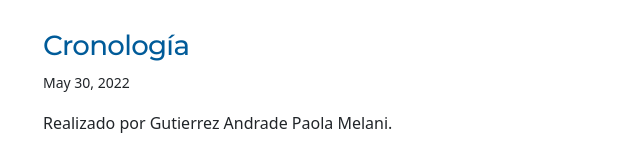
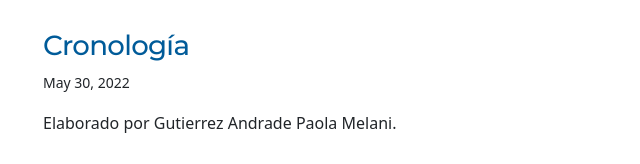
Before and after one commit to Urielglb/CDI-blog, a Gatsby site: page / in a window 1280 px wide. Shown: the part 942-1106 px from the top of the page, 313-953 px from the left. Built offline with nearby package versions, Linux system fonts and the light colour scheme; Gatsby itself is replaced by a stand-in of ours.

Commit message:
Update Publicación “2022-05-30-cronología”

```diff
--- a/content/blog/2022-05-30-cronología.md
+++ b/content/blog/2022-05-30-cronología.md
@@ -1,7 +1,7 @@
 ---
 layout: blog
 title: "Cronología "
-description: Realizado por Gutierrez Andrade Paola Melani.
+description: Elaborado por Gutierrez Andrade Paola Melani.
 date: 2022-05-30T15:50:00.000Z
 ---
 A continuación se muestran algunos pensamientos de una vida narrada a través de notas.
```
